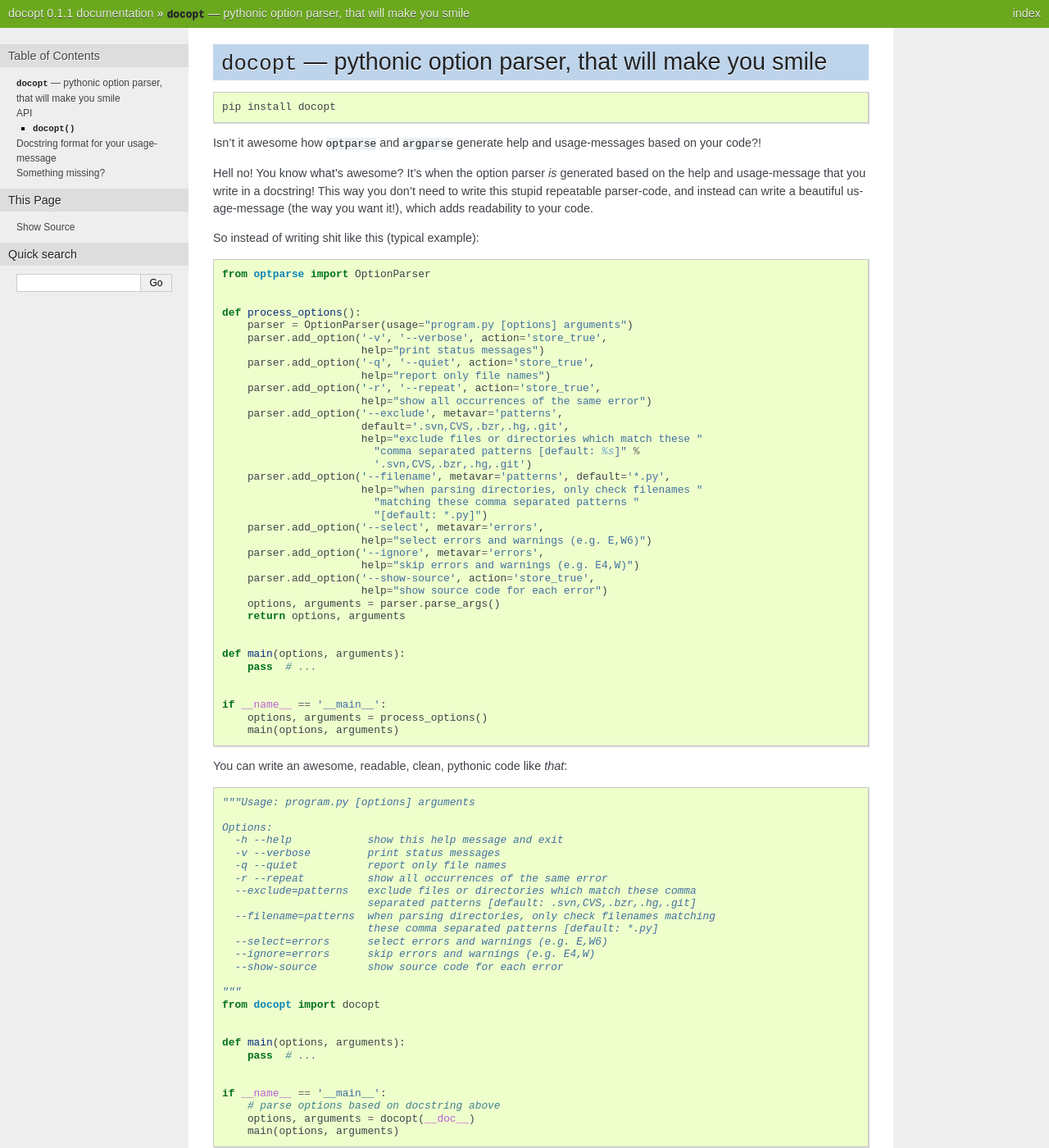
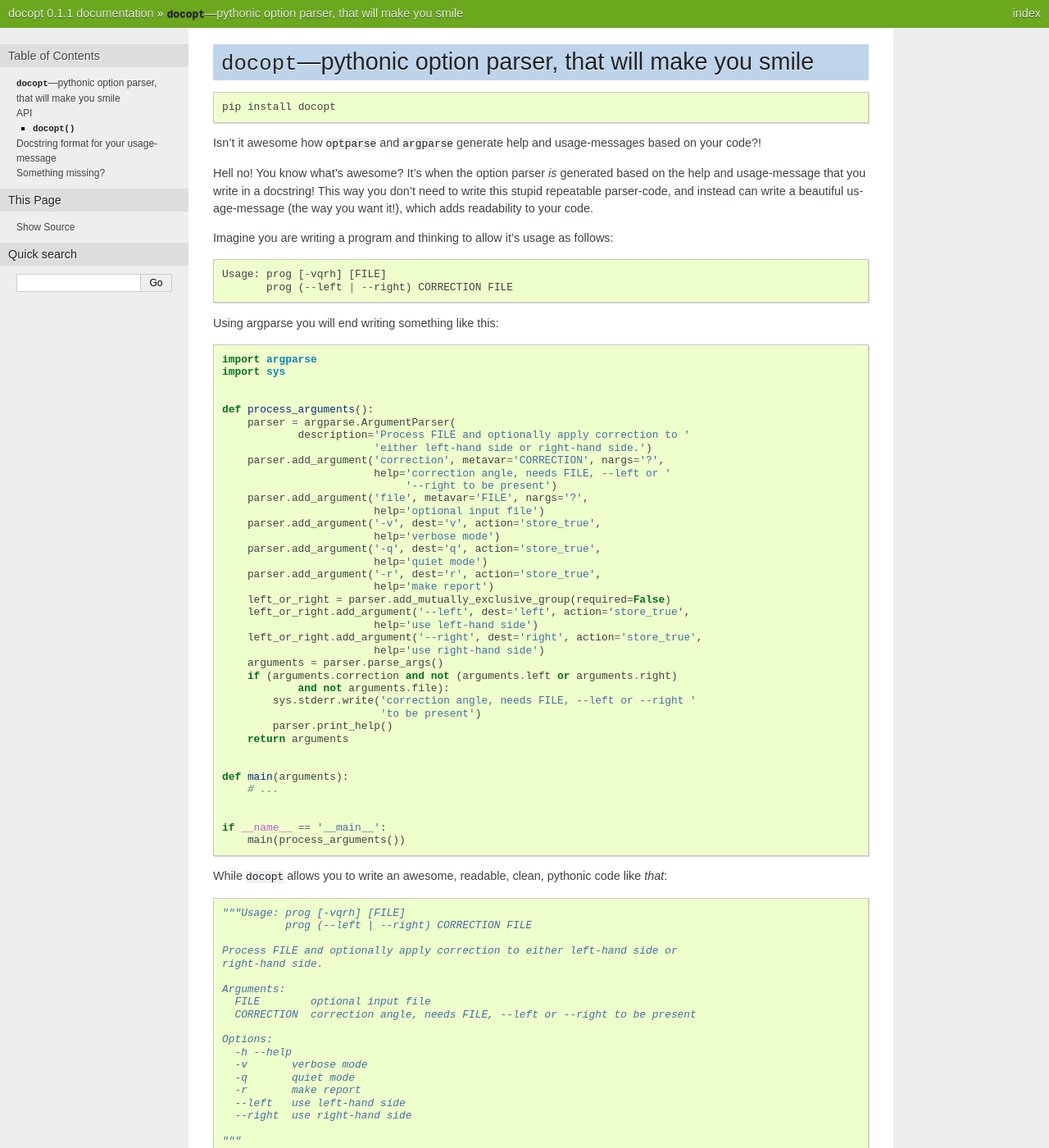
Before and after one commit to docopt/docopt, a Sphinx documentation site: the page built from docs/index.rst, in a window 1280 px wide and 1400 px high. Shown: the whole window at 82% size. Built offline with Sphinx 7.4.7, drawn with Linux system fonts in a browser that asks for light colours; some of the changed text lies outside the part shown.

Commit message:
Start updating documentation for future release 0.2.

```diff
--- a/docs/index.rst
+++ b/docs/index.rst
@@ -14,15 +14,15 @@
    * :ref:`search`
 
 
-``docopt`` --- pythonic option parser, that will make you smile
+``docopt``---pythonic option parser, that will make you smile
 ===============================================================================
 
 ::
 
     pip install docopt
 
-Isn't it awesome how ``optparse`` and ``argparse`` generate help and usage-messages
-based on your code?!
+Isn't it awesome how ``optparse`` and ``argparse`` generate help and
+usage-messages based on your code?!
 
 Hell no!  You know what's awesome?  It's when the option parser *is* generated
 based on the help and usage-message that you write in a docstring!  This way
@@ -30,78 +30,92 @@ you don't need to write this stupid repeatable parser-code, and instead can
 write a beautiful usage-message (the way you want it!), which adds readability
 to your code.
 
-So instead of writing shit like this (typical example)::
+Imagine you are writing a program and thinking to allow it's usage as follows::
 
-    from optparse import OptionParser
+    Usage: prog [-vqrh] [FILE]
+           prog (--left | --right) CORRECTION FILE
+
+Using argparse you will end writing something like this::
+
+    import argparse
+    import sys
 
 
-    def process_options():
-        parser = OptionParser(usage="program.py [options] arguments")
-        parser.add_option('-v', '--verbose', action='store_true',
-                          help="print status messages")
-        parser.add_option('-q', '--quiet', action='store_true',
-                          help="report only file names")
-        parser.add_option('-r', '--repeat', action='store_true',
-                          help="show all occurrences of the same error")
-        parser.add_option('--exclude', metavar='patterns',
-                          default='.svn,CVS,.bzr,.hg,.git',
-                          help="exclude files or directories which match these "
-                            "comma separated patterns [default: %s]" %
-                            '.svn,CVS,.bzr,.hg,.git')
-        parser.add_option('--filename', metavar='patterns', default='*.py',
-                          help="when parsing directories, only check filenames "
-                            "matching these comma separated patterns "
-                            "[default: *.py]")
-        parser.add_option('--select', metavar='errors',
-                          help="select errors and warnings (e.g. E,W6)")
-        parser.add_option('--ignore', metavar='errors',
-                          help="skip errors and warnings (e.g. E4,W)")
-        parser.add_option('--show-source', action='store_true',
-                          help="show source code for each error")
-        options, arguments = parser.parse_args()
-        return options, arguments
+    def process_arguments():
+        parser = argparse.ArgumentParser(
+                description='Process FILE and optionally apply correction to '
+                            'either left-hand side or right-hand side.')
+        parser.add_argument('correction', metavar='CORRECTION', nargs='?',
+                            help='correction angle, needs FILE, --left or '
+                                 '--right to be present')
+        parser.add_argument('file', metavar='FILE', nargs='?',
+                            help='optional input file')
+        parser.add_argument('-v', dest='v', action='store_true',
+                            help='verbose mode')
+        parser.add_argument('-q', dest='q', action='store_true',
+                            help='quiet mode')
+        parser.add_argument('-r', dest='r', action='store_true',
+                            help='make report')
+        left_or_right = parser.add_mutually_exclusive_group(required=False)
+        left_or_right.add_argument('--left', dest='left', action='store_true',
+                            help='use left-hand side')
+        left_or_right.add_argument('--right', dest='right', action='store_true',
+                            help='use right-hand side')
+        arguments = parser.parse_args()
+        if (arguments.correction and not (arguments.left or arguments.right)
+                and not arguments.file):
+            sys.stderr.write('correction angle, needs FILE, --left or --right '
+                             'to be present')
+            parser.print_help()
+        return arguments
 
 
-    def main(options, arguments):
-        pass  # ...
+    def main(arguments):
+        # ...
 
 
     if __name__ == '__main__':
-        options, arguments = process_options()
-        main(options, arguments)
+        main(process_arguments())
 
-You can write an awesome, readable, clean, pythonic code like *that*::
+While ``docopt`` allows you to write an awesome, readable, clean, pythonic code
+like *that*::
 
-    """Usage: program.py [options] arguments
+    """Usage: prog [-vqrh] [FILE]
+              prog (--left | --right) CORRECTION FILE
+
+    Process FILE and optionally apply correction to either left-hand side or
+    right-hand side.
+
+    Arguments:
+      FILE        optional input file
+      CORRECTION  correction angle, needs FILE, --left or --right to be present
 
     Options:
-      -h --help            show this help message and exit
-      -v --verbose         print status messages
-      -q --quiet           report only file names
-      -r --repeat          show all occurrences of the same error
-      --exclude=patterns   exclude files or directories which match these comma
-                           separated patterns [default: .svn,CVS,.bzr,.hg,.git]
-      --filename=patterns  when parsing directories, only check filenames matching
-                           these comma separated patterns [default: *.py]
-      --select=errors      select errors and warnings (e.g. E,W6)
-      --ignore=errors      skip errors and warnings (e.g. E4,W)
-      --show-source        show source code for each error
+      -h --help
+      -v       verbose mode
+      -q       quiet mode
+      -r       make report
+      --left   use left-hand side
+      --right  use right-hand side
 
     """
     from docopt import docopt
 
 
     def main(options, arguments):
-        pass  # ...
+        # ...
 
 
     if __name__ == '__main__':
-        # parse options based on docstring above
+        # parse arguments based on docstring above
         options, arguments = docopt(__doc__)
         main(options, arguments)
 
-Fuck yeah! The option parser is generated based on docstring above, that you
-pass to the ``docopt`` function.
+Yep! The option parser is generated based on docstring above, that you
+pass to the ``docopt`` function.  ``docopt`` parses the usage-message and
+ensures that program invocation matches it; it parses both options and
+arguments based on that. The basic idea is that *a good usage-message
+has all necessary information in it to make a parser*.
 
 Also, the practice of putting usage-message in module's docstring
 is endorsed by `pep257 <http://www.python.org/dev/peps/pep-0257/>`_:
@@ -129,17 +143,19 @@ API
 ``docopt`` takes 1 required and 3 optional arguments:
 
 - ``doc`` should be a module docstring (``__doc__``) or some other string that
-  describes **options** in a human-readable format, that will be parsed to
-  create the option parser.  The simple rules of how to write such a docstring
-  (in order to generate option parser from it successfully) are given in the
-  next section. Here is a quick example of such a string::
+  describes **usage-message** in a human-readable format, that will be
+  parsed to create the option parser.  The simple rules of how to write such a
+  docstring (in order to generate option parser from it successfully) are given
+  in the next section. Here is a quick example of such a string::
 
-    """Usage: your_program.py [options]
+    """Usage: your_program.py [-hvo FILE] [--quiet] INPUT
 
-    -h --help     Show this.
-    -v --verbose  Print more text.
-    --quiet       Print less text.
-    -o FILE       Specify output file [default: ./test.txt]."""
+    -h --help     show this
+    -v --verbose  print more text
+    --quiet       print less text
+    -o FILE       specify output file [default: ./test.txt]
+
+    """
 
 - ``args`` is an optional argument; by default it is supplied with options and
   arguments passed to your program (``sys.argv[1:]``). In case you want to
@@ -147,10 +163,10 @@ API
   i.e. a list of strings, such as ``['--verbose', '-o', 'hai.txt']``.
 
 - ``help``, by default ``True``, specifies whether the parser should
-  automatically print the usage-message (supplied as ``doc``) in case ``-h``
-  or ``--help`` options are encountered. After showing the usage-message, the
-  program will terminate. If you want to handle ``-h`` or ``--help`` options
-  manually (as all other options), set ``help=False``.
+  automatically print the usage-message (supplied as ``doc``) and terminate,
+  in case ``-h`` or ``--help`` options are encountered. If you want to handle
+  ``-h`` or ``--help`` options manually (as all other options), set
+  ``help=False``.
 
 - ``version``, by default ``None``, is an optional argument that specifies the
   version of your program. If supplied, then, if the parser encounters
@@ -164,7 +180,7 @@ API
 
 The **return** value is a tuple ``options, arguments``, where:
 
-- ``options`` is an object with instance variables corresponding to each option.
+- ``options`` is a namespace with options values.
   It can be pretty-printed for debugging (try ``example.py``). Names of
   instance variables will be based on option names, so that characters
   that are not allowed in an instance variable name (such as dash ``-``) will
@@ -172,7 +188,7 @@ The **return** value is a tuple ``options, arguments``, where:
   presented as ``options.print_out``, and option ``-v, --verbose`` will be
   presented as ``options.verbose``, giving precedence to a longer variant.
 
-- ``arguments`` is a list of non-option arguments.
+- ``arguments`` is a namespace with arguments values.
 
 Docstring format for your usage-message
 ===============================================================================
```
